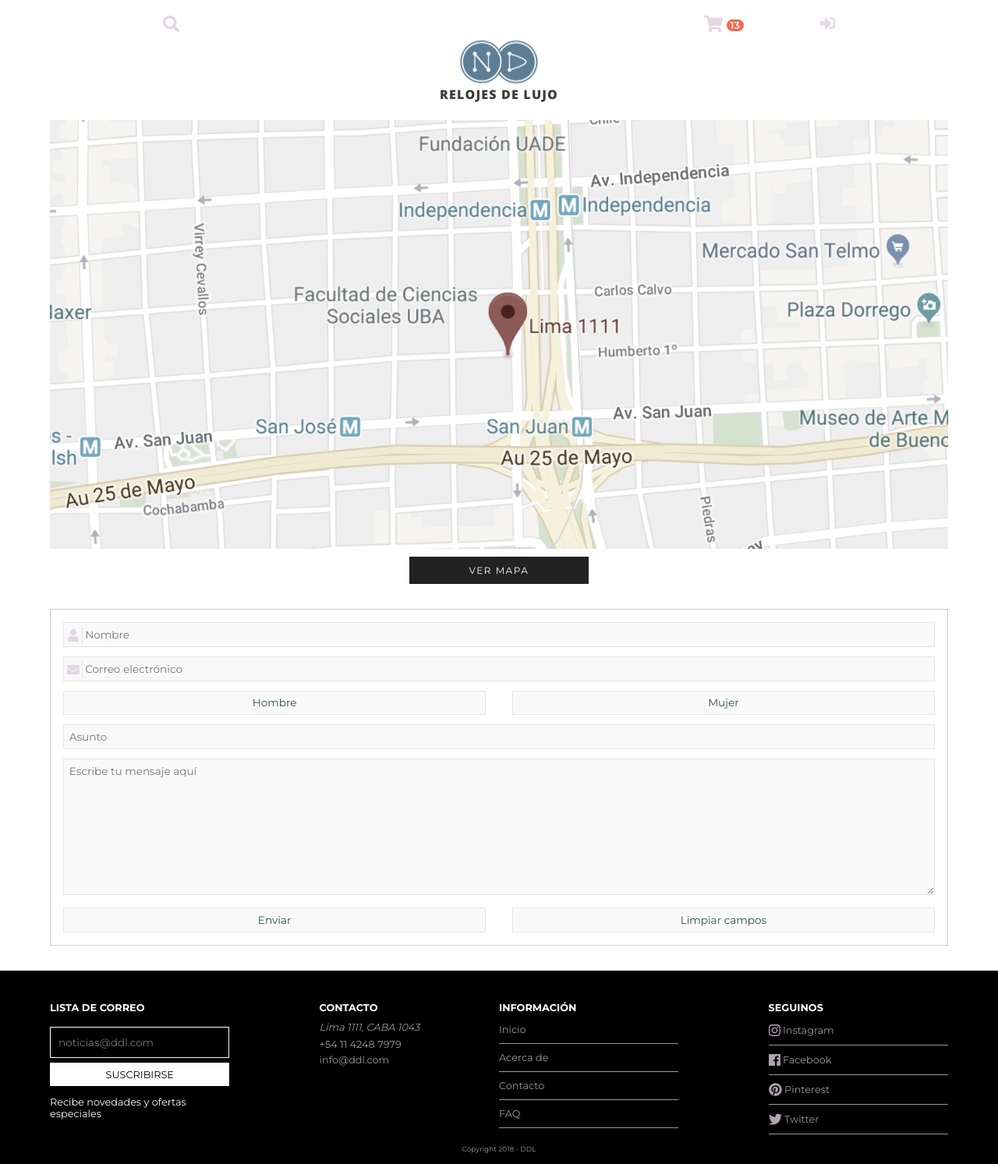
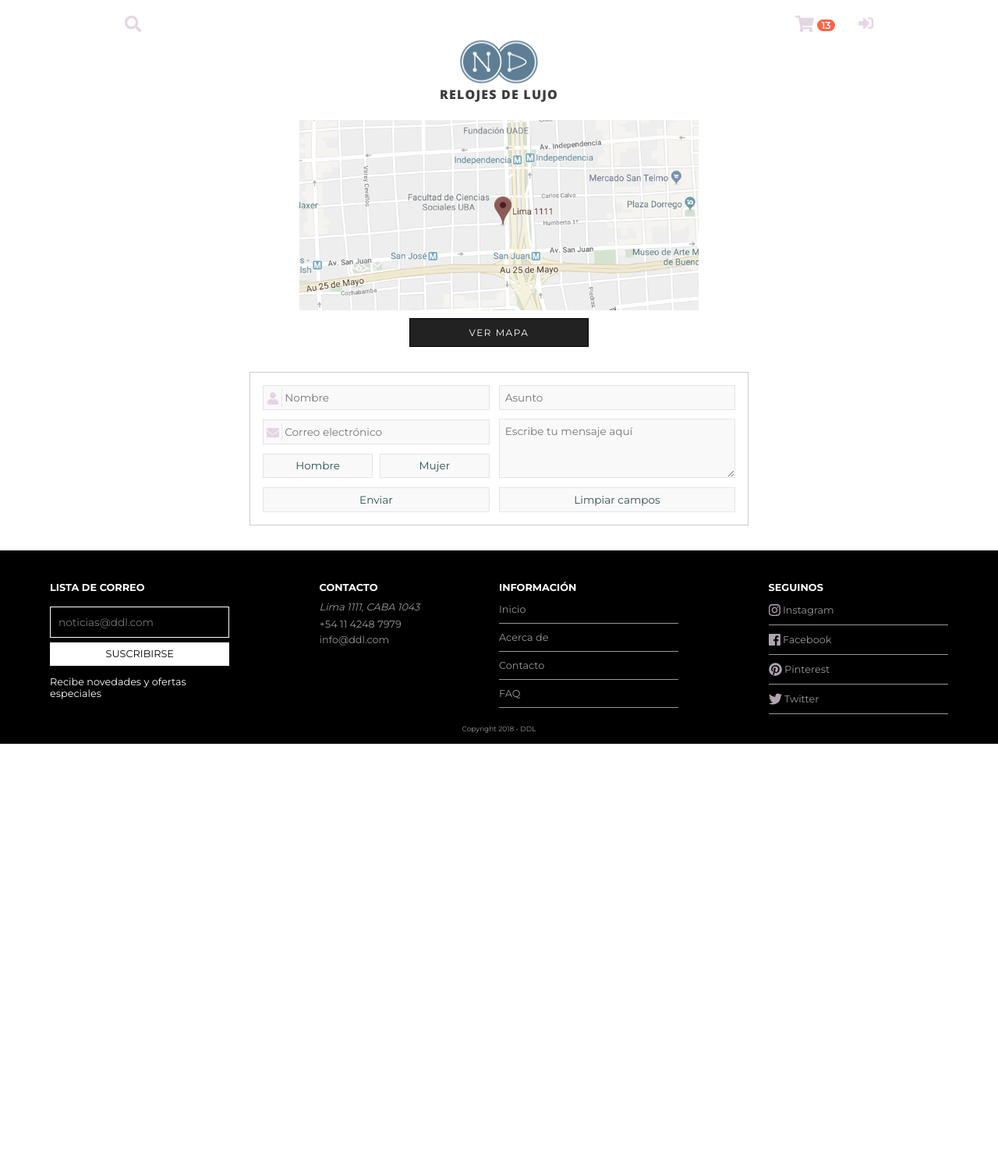
Before and after one commit to MrEscape54/DigitalHouse, a PHP site: page /contacto.html in a window 1280 px wide. Shown: the whole page at 78% size. After the commit the page ends 954 px from the top, so only its background shows below. Run offline with PHP 8.4, Linux system fonts and the light colour scheme; some libraries are stand-ins or nearby versions.

Commit message:
página de contacto para tablet y desktop

```diff
--- a/contacto.html
+++ b/contacto.html
@@ -64,7 +64,7 @@
                 <div class="input-group">
                     <textarea name="msg" rows="10" placeholder="Escribe tu mensaje aquí"></textarea>
                 </div>
-                <div class="input-group">
+                <div class="input-group send-reset">
                     <input type="submit" value="Enviar" />
                     <input type="reset" value="Limpiar campos" />
                 </div>
--- a/css/contact.css
+++ b/css/contact.css
@@ -3,6 +3,9 @@
   margin: 2em 5%;
   border: 0.5px solid #ccc;
 }
+
+.contact form{position: relative;}
+
 input, input[type="radio"] + label, textarea {
   font-family: Montserrat, sans-serif;
   font-size: 0.85rem;
@@ -82,3 +85,57 @@ input[type="checkbox"] {width: auto;}
 }
 
 input[type="submit"] + a{text-decoration: none; color: #222; font-size: 0.8em; padding-left: 10px;}
+
+@media (min-width: 768px){
+
+  .map{margin: 0 auto;
+    width: 70%;
+  }
+
+  .input-group, .input-group-icon{
+    width: 48%;
+  }
+
+  input[type="radio"]{
+    position: absolute;
+    top: 0;
+    right: 0;
+  }
+
+  input[placeholder="Asunto"]{
+    position: absolute;
+    width: 50%;
+    top: 0;
+    right: 0;
+  }
+  .input-group textarea{
+    position: absolute;
+    right: 0;
+    width: 50%;
+    bottom: 44px;
+    height: 76px;
+  }
+
+  .send-reset{
+    width: 100%;
+  }
+
+  input[type="submit"], input[type="reset"] {
+    display: inline-block;
+    width: 48%;
+    text-align: center;
+    border-radius: 0;
+  }
+   input[type="reset"] {width: 50%;}
+}
+
+@media (min-width: 1024px){
+.map{margin: 0 auto;
+    width: 40%;
+  }
+
+.contact{
+  margin: 2em auto;
+    width: 50%;
+  }
+}
--- a/css/style.css
+++ b/css/style.css
@@ -175,6 +162,7 @@ nav span{
     display: block;
     background-color: #222;
     color: #fff;
+    border: 1px solid #000;
     font-size: 12px;
     letter-spacing: .125em;
     text-transform: uppercase;
@@ -335,7 +324,8 @@ footer a, footer address{
 
   .search-scart{width: 75%;}
 
-  .fa-search{margin-right: 400px;}
+  .fa-search{margin-right: auto;}
+  .scart{margin-right: 30px;}
 
   hr {
     display: none;
@@ -540,8 +579,6 @@ footer a, footer address{
 
 @media (min-width: 1024px) {
 
-.fa-search{margin-right: 575px;}
-
 .description {
     position: absolute;
     bottom: 0;
@@ -604,8 +637,8 @@ footer a, footer address{
   }
 
   .foot-newsletter input{ width: 100%;}
-  .foot-newsletter button{width: 100%; height: 30px;}
-/*---CONTACTO---*/
+  .foot-newsletter button{width: 100%; height: 30px; cursor: pointer;}
+  /*---CONTACTO---*/
 
   .boton-mapa {
     width: 20%;
```
Also changed, not shown: other parts of css/style.css (+52 -21 lines), index.html (+24 -4 lines), img/Capture.PNG (deleted), img/Capture2.PNG (deleted), img/breitling-home.png (added), img/desktop.PNG (deleted), img/superocean-2.jpg (added), img/tablet.PNG (deleted), img/vacheron-constantin.png (deleted).
